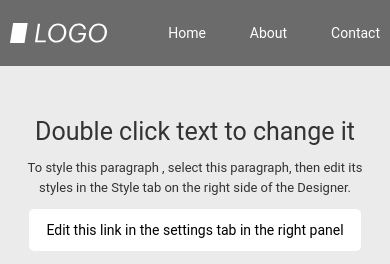
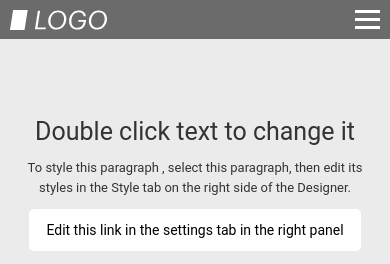
Before and after one commit to strelok031/website-LOGO, a plain HTML site: page index.html in a window 390 px wide. Shown: the top 264 px of the page. Drawn offline with Linux system fonts and the light colour scheme.

Commit message:
web-site LOGO
web-site LOGO

```diff
--- a/css/header.css
+++ b/css/header.css
@@ -1,3 +1,20 @@
+
+.hamburger{
+   display: none;
+   cursor: pointer;
+}
+
+.bar{
+   display: block;
+   width: 25px;
+   height: 3px;
+   margin: 5px auto;
+   -webkit-transition: all .3s ease-in-out;
+   transition: all .3s ease-in-out;
+   background-color: white;
+
+}
+
 .header{
    background: #EBEBEB;
    height: 100vh;
@@ -150,6 +167,45 @@
    }
 }
 @media (max-width:720px){
+   .hamburger{
+      display: block;
+   }
+   .hamburger.active .bar:nth-child(2){
+      opacity: 0;
+   }
+   .hamburger.active .bar:nth-child(1){
+      transform: translateY(8px) rotate(45deg);
+   }
+
+   .hamburger.active .bar:nth-child(3){
+      transform: translateY(-8px) rotate(-45deg);
+   }
+
+   .nav-links{
+      padding-top: 100px;
+      position: fixed;
+      left: -100%;
+      top: 23px;
+      flex-direction: column;
+      background-color: #000;
+      width: 100%;
+      height: 100vh;
+      text-align: center;
+      transition: .3s;
+   }
+
+   .nav-item{
+      margin-left: -15px;
+      margin-top: 20px;
+      display: block;
+   }
+
+   .nav-links.active{
+      left: 0;
+   }
+
+
+
    .header__colums{
       flex-wrap: wrap;
       justify-content: center;
--- a/index.html
+++ b/index.html
@@ -30,6 +30,11 @@
                <li class="nav-item"><a class="nav-link" href="#">About</a></li>
                <li class="nav-item"><a class="nav-link" href="#">Contact</a></li>
             </ul>
+            <div class="hamburger">
+               <span class="bar"></span>
+               <span class="bar"></span>
+               <span class="bar"></span>
+            </div>
          </div>
       </nav>
       <div class="container">
@@ -232,6 +237,9 @@
       </div>
       <p class="footer__under">© 2017, Webflow, Inc. All Rights Reserved. Brand logos for demonstration purposes only.</p>
    </footer>
+
+
+   <script src="js/burger.js"></script>
 </body>
 
 </html>
--- /dev/null
+++ b/js/burger.js
@@ -0,0 +1,13 @@
+const hamburger = document.querySelector(".hamburger");
+const navMenu = document.querySelector(".nav-links");
+
+hamburger.addEventListener("click", () => {
+   hamburger.classList.toggle("active");
+   navMenu.classList.toggle("active");
+})
+
+document.querySelectorAll(".nav-link").forEach(n => n.
+   addEventListener("click", () => {
+      hamburger.classList.remove("active");
+      navMenu.classList.remove("active");
+   }))
```
